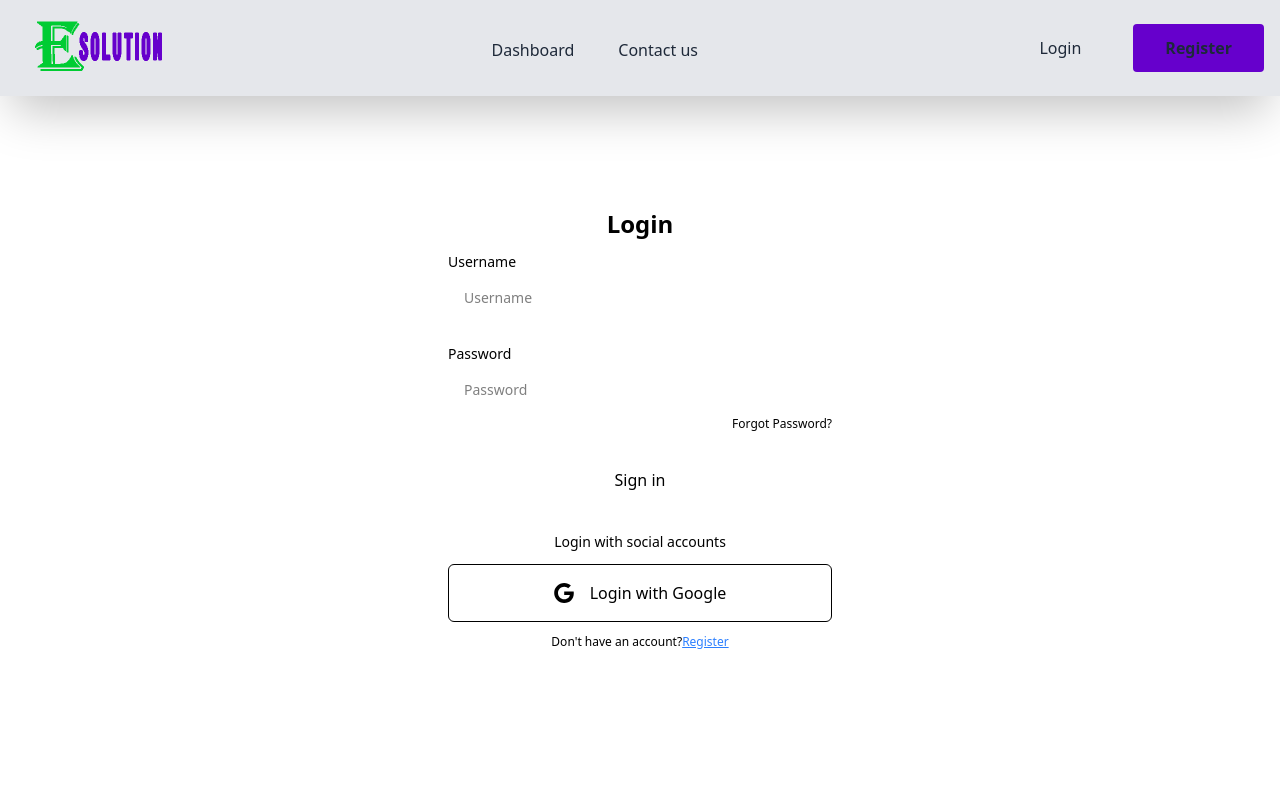
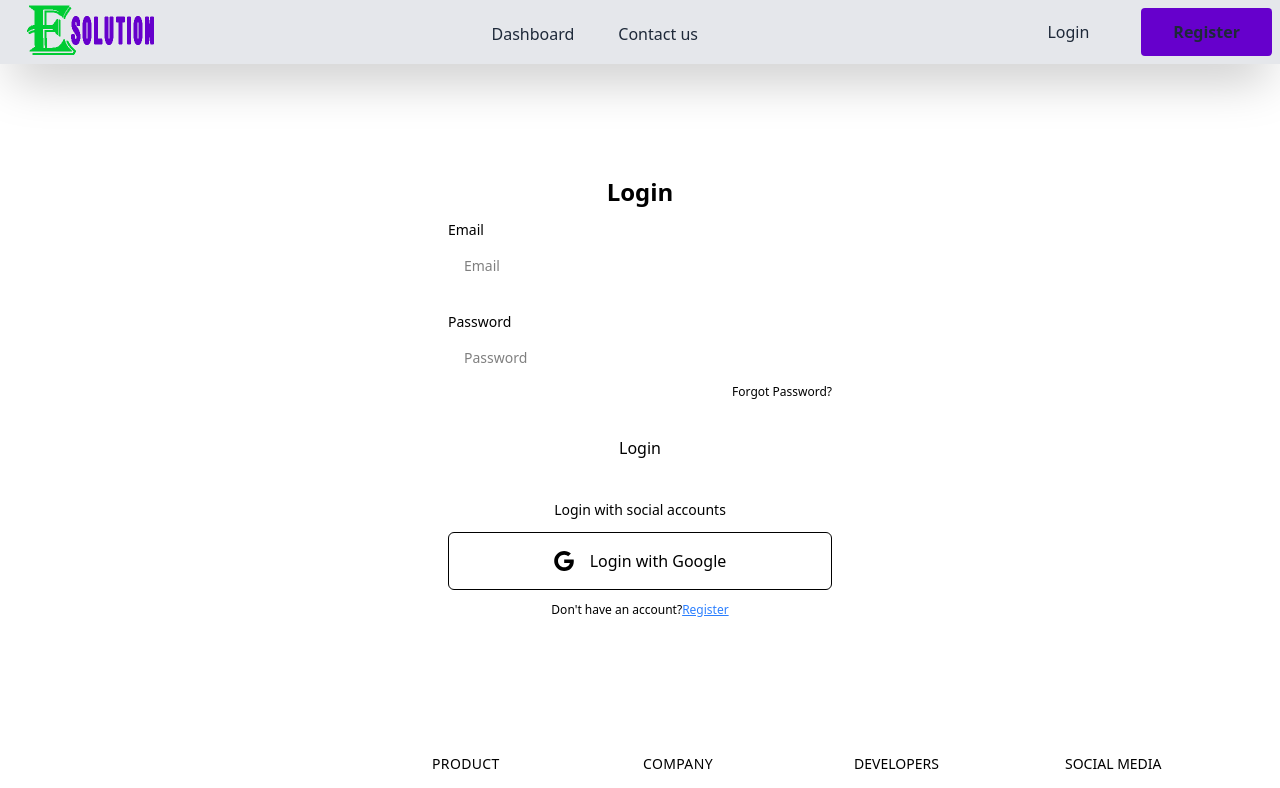
Before and after one commit to Abul-kalam800/Employee-Managment_client, a React (Vite) app: page /login in a window 1280 px wide. Shown: the top 788 px of the page. Built offline with nearby package versions, Linux system fonts and the light colour scheme; no server answers.

Commit message:
added login page

```diff
--- a/src/Authentication/Login.jsx
+++ b/src/Authentication/Login.jsx
@@ -1,36 +1,55 @@
-import React from "react";
-import { Link } from "react-router";
+import React, { useState } from "react";
+import { Link, useNavigate } from "react-router";
+import useAuth from "../Hook/useAuth";
+import { useForm } from "react-hook-form";
 
 const Login = () => {
+  const { signUser } = useAuth();
+  const navigate = useNavigate()
+  const {
+    register,
+    formState: { errors },
+    handleSubmit,
+  } = useForm();
+  const [errorMsg, setErrorMsg] = useState("");
+  const onSubmit = (data) => {
+    signUser(data.email, data.password)
+      .then((resule) => {
+        console.log(resule.user);
+        setErrorMsg('')
+        navigate('/')
+      })
+      .catch((error) => {
+        setErrorMsg(error.message)
+
+      });
+    console.log(data);
+  };
   return (
     <div className="w-full max-w-md p-8 space-y-3 rounded-xl dark:bg-gray-50 dark:text-gray-800 mx-auto my-20">
       <h1 className="text-2xl font-bold text-center">Login</h1>
-      <form noValidate="" action="" className="space-y-6">
+      <form onSubmit={handleSubmit(onSubmit)} className="space-y-6">
         <div className="space-y-1 text-sm">
-          <label htmlFor="username" className="block dark:text-gray-600">
-            Username
-          </label>
+          <label className="block dark:text-gray-600">Email</label>
           <input
-            type="text"
-            name="username"
-            id="username"
-            placeholder="Username"
+            type="email"
+            placeholder="Email"
             className="w-full px-4 py-3 rounded-md dark:border-gray-300 dark:bg-gray-50 dark:text-gray-800 focus:dark:border-violet-600"
             fdprocessedid="utpj7l"
+            {...register("email", { required: true })}
           />
+          {errorMsg && <p className="text-red-500">Email not match</p>}
         </div>
         <div className="space-y-1 text-sm">
-          <label htmlFor="password" className="block dark:text-gray-600">
-            Password
-          </label>
+          <label className="block dark:text-gray-600">Password</label>
           <input
             type="password"
-            name="password"
-            id="password"
             placeholder="Password"
             className="w-full px-4 py-3 rounded-md dark:border-gray-300 dark:bg-gray-50 dark:text-gray-800 focus:dark:border-violet-600"
             fdprocessedid="c9kqho"
+            {...register("password", { required: true })}
           />
+          {errorMsg && <p className="text-red-500">Password not match </p>}
           <div className="flex justify-end text-xs dark:text-gray-600">
             <a rel="noopener noreferrer" href="#">
               Forgot Password?
@@ -38,10 +57,11 @@ const Login = () => {
           </div>
         </div>
         <button
-          className="block w-full p-3 text-center rounded-sm dark:text-gray-50 dark:bg-violet-600"
+          className="block w-full p-3 cursor-pointer text-center rounded-sm dark:text-gray-50 dark:bg-violet-600"
           fdprocessedid="nkflyg"
+          type="submit"
         >
-          Sign in
+          Login
         </button>
       </form>
       <div className="flex items-center pt-4 space-x-1">
@@ -52,21 +72,26 @@ const Login = () => {
         <div className="flex-1 h-px sm:w-16 dark:bg-gray-300"></div>
       </div>
       <div className="flex justify-center space-x-4">
-      <button aria-label="Login with Google" type="button" className="flex items-center justify-center w-full p-4 space-x-4 border rounded-md focus:ring-2 focus:ring-offset-1 dark:border-gray-600 focus:dark:ring-violet-600" fdprocessedid="ea7aqa">
-			<svg xmlns="http://www.w3.org/2000/svg" viewBox="0 0 32 32" className="w-5 h-5 fill-current">
-				<path d="M16.318 13.714v5.484h9.078c-0.37 2.354-2.745 6.901-9.078 6.901-5.458 0-9.917-4.521-9.917-10.099s4.458-10.099 9.917-10.099c3.109 0 5.193 1.318 6.38 2.464l4.339-4.182c-2.786-2.599-6.396-4.182-10.719-4.182-8.844 0-16 7.151-16 16s7.156 16 16 16c9.234 0 15.365-6.49 15.365-15.635 0-1.052-0.115-1.854-0.255-2.651z"></path>
-			</svg>
-			<p>Login with Google</p>
-		</button>
-
-
+        <button
+          aria-label="Login with Google"
+          type="button"
+          className="flex items-center justify-center w-full p-4 space-x-4 border rounded-md focus:ring-2 focus:ring-offset-1 dark:border-gray-600 focus:dark:ring-violet-600"
+          fdprocessedid="ea7aqa"
+        >
+          <svg
+            xmlns="http://www.w3.org/2000/svg"
+            viewBox="0 0 32 32"
+            className="w-5 h-5 fill-current"
+          >
+            <path d="M16.318 13.714v5.484h9.078c-0.37 2.354-2.745 6.901-9.078 6.901-5.458 0-9.917-4.521-9.917-10.099s4.458-10.099 9.917-10.099c3.109 0 5.193 1.318 6.38 2.464l4.339-4.182c-2.786-2.599-6.396-4.182-10.719-4.182-8.844 0-16 7.151-16 16s7.156 16 16 16c9.234 0 15.365-6.49 15.365-15.635 0-1.052-0.115-1.854-0.255-2.651z"></path>
+          </svg>
+          <p>Login with Google</p>
+        </button>
       </div>
       <p className="text-xs text-center sm:px-6 dark:text-gray-600">
         Don't have an account?
-        <Link to='/register'
-          className="underline cursor-pointer text-blue-500"
-        >
-        Register
+        <Link to="/register" className="underline cursor-pointer text-blue-500">
+          Register
         </Link>
       </p>
     </div>
--- a/src/Authentication/Register.jsx
+++ b/src/Authentication/Register.jsx
@@ -8,7 +8,7 @@ import Swal from "sweetalert2";
 import { FcGoogle } from "react-icons/fc";
 
 const Register = () => {
-  const { creatUser } = useAuth();
+  const { creatUser, userProfile} = useAuth();
   const [profilePic, setProfilePic] = useState();
   const axioesInstance = useAxios();
   const {
@@ -24,6 +24,18 @@ const Register = () => {
     creatUser(email, password)
       .then(async (result) => {
         console.log(result.user);
+       const profileUpdate = {
+       displayName:data.name,
+        photoURL:profilePic
+       }
+        userProfile(profileUpdate)
+        .then(()=>{
+          console.log('profile update')
+        })
+        .catch(error=>{
+          console.log(error)
+        })
+
         // user info
         const userInfo = {
           email,
--- a/src/Provider/Authprovider.jsx
+++ b/src/Provider/Authprovider.jsx
@@ -3,21 +3,39 @@ import { Authcontex } from "./AuthContex";
 import {
   createUserWithEmailAndPassword,
   onAuthStateChanged,
+  signInWithEmailAndPassword,
+  signOut,
+  updateProfile,
 } from "firebase/auth";
 import { auth } from "../Firebase/firebaseConfig";
 
 const Authprovider = ({ children }) => {
   const [user, setUser] = useState(null);
   const [loading, setLoading] = useState(true);
+  //   sign up
   const creatUser = (email, password) => {
     return createUserWithEmailAndPassword(auth, email, password);
   };
+  //   sign in
+  const signUser = (email, password) => {
+    return signInWithEmailAndPassword(auth, email, password);
+  };
+  // log out
+  const logOut = ()=>{
+    return signOut(auth)
+  }
+  const userProfile = (provider)=>{
+    return updateProfile(auth.currentUser,provider)
+  }
   const userInfo = {
     creatUser,
     user,
     setUser,
     loading,
     setLoading,
+   signUser,
+   logOut,
+   userProfile,
   };
   useEffect(() => {
     const unsubscribe = onAuthStateChanged(auth, (currentUser) => {
--- a/src/sheard/Header.jsx
+++ b/src/sheard/Header.jsx
@@ -2,16 +2,32 @@ import React, { useState } from "react";
 import logo from "../../src/assets/logo.png";
 import { Link, NavLink } from "react-router";
 import "../index.css";
+import useAuth from "../Hook/useAuth";
 
 const Header = () => {
+  const { user, logOut } = useAuth();
   const [open, setOpen] = useState(false);
+  const [logopen, setLogopen] = useState(false);
   const handleManu = () => {
     setOpen(!open);
   };
+  const handlePhoto = () => {
+    setLogopen(!logopen);
+  };
+  const hanldeLogout = () => {
+    logOut()
+    .then(() => {
+      console.log("log-out successfully");
+      setLogopen(false)
+    })
+    .catch(error=>{
+      console.log(error.message)
+    });
+  };
 
   return (
-    <header className="p-4 bg-gray-200 text-gray-800 shadow-2xl">
-      <div className="container flex justify-between h-16 mx-auto">
+    <header className="p-2 bg-gray-200 text-gray-800 shadow-2xl">
+      <div className="container flex justify-between h-12 mx-auto">
         <NavLink
           rel="noopener noreferrer"
           href="#"
@@ -32,6 +48,18 @@ const Header = () => {
             </NavLink>
           </li>
         </ul>
+        <div className="">
+        {user ? (<>
+
+            <img src={user.photoURL}  className="w-12 h-12 rounded-full cursor-pointer relative" onClick={handlePhoto}/>
+
+        {
+          logopen?
+          <button onClick={hanldeLogout} className="cursor-pointer btn bg-[#6600cc] px-4 py-2 text-white absolute top-16 right-10 duration-300 translate-x-2 transition -translate-y-1 ease-in-out">Log-out</button>:''
+        }
+          </>
+        ) : (
+          <>
             <div className="items-center flex-shrink-0 hidden lg:flex gap-5">
               <Link
                 to="/login"
@@ -40,13 +68,18 @@ const Header = () => {
               >
                 Login
               </Link>
-          <Link to='/register'
+              <Link
+                to="/register"
                 className="self-center px-8 py-3 font-semibold rounded bg-[#6600CC] hover:bg-[#00CC33] cursor-pointer"
                 fdprocessedid="bz1a8i"
               >
                 Register
               </Link>
             </div>
+          </>
+        )}
+        </div>
+
         <button onClick={handleManu} className="p-4 lg:hidden relative">
           <svg
             xmlns="http://www.w3.org/2000/svg"
```
Lines whose indentation alone changed are shown as unchanged.
